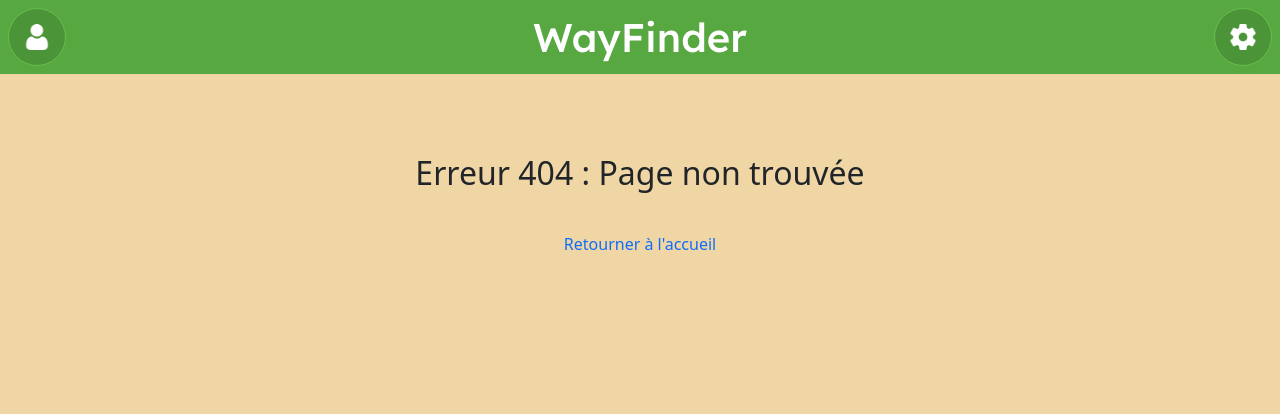
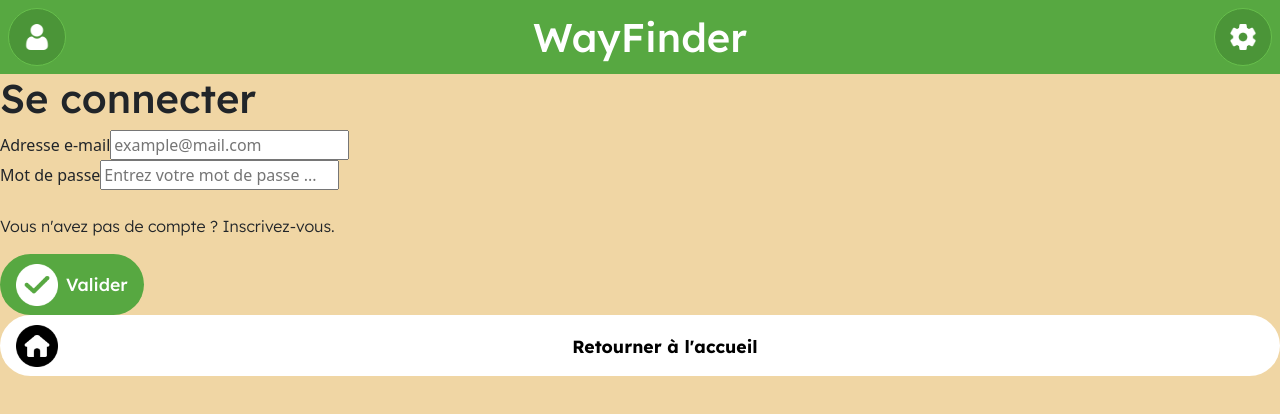
Before and after one commit to BasArtsDEV/WayFinder-frontend, a React (Vite) app: page /login in a window 1280 px wide. Before the commit this address had no page. Shown: the top 414 px of the page. Built offline with nearby package versions, Linux system fonts and the light colour scheme.

Commit message:
feat(view): created login view

```diff
--- a/src/components/Router.tsx
+++ b/src/components/Router.tsx
@@ -1,4 +1,5 @@
 import { Route, Switch } from "wouter";
+import LoginView from "../views/LoginView.tsx";
 import NotFoundView from "../views/NotFoundView.tsx";
 import WelcomePageView from "../views/WelcomePageView.tsx";
 
@@ -9,6 +10,7 @@ function Router() {
   return (
     <Switch>
       <Route path="/" component={WelcomePageView} />
+      <Route path="/login" component={LoginView} />
 
       <Route component={NotFoundView} />
     </Switch>
--- /dev/null
+++ b/src/views/LoginView.tsx
@@ -0,0 +1,56 @@
+function LoginView() {
+  return (
+    <div className="loginview">
+      <div className="login-container">
+        <h1>Se connecter</h1>
+        <form className="login-form">
+          <div className="form-mail">
+            <label htmlFor="email">Adresse e-mail</label>
+            <input
+              type="email"
+              name="email"
+              id="email"
+              placeholder="example@mail.com"
+              required
+            />
+          </div>
+          <div className="form-password">
+            <label htmlFor="password">Mot de passe</label>
+            <input
+              type="password"
+              name="password"
+              id="password"
+              placeholder="Entrez votre mot de passe ..."
+              required
+            />
+            <p className="mt-4">Vous n'avez pas de compte ? Inscrivez-vous.</p>
+          </div>
+          <div className="form-submit">
+            <button type="submit" className="btn-login">
+              <span className="btn-icon-wrapper">
+                <img
+                  src="/icons/check.png"
+                  className="btn-action-icon"
+                  alt=""
+                />
+              </span>
+              <span>Valider</span>
+            </button>
+          </div>
+          <a className="btn-register">
+            <div className="btn-icon-wrapper">
+              <img
+                className="btn-action-icon"
+                src="/icons/home.png"
+                alt="Retour"
+              />
+            </div>
+            <span>Retourner à l'accueil</span>
+          </a>
+        </form>
+      </div>
+    </div>
+  );
+}
+
+export default LoginView;
```
